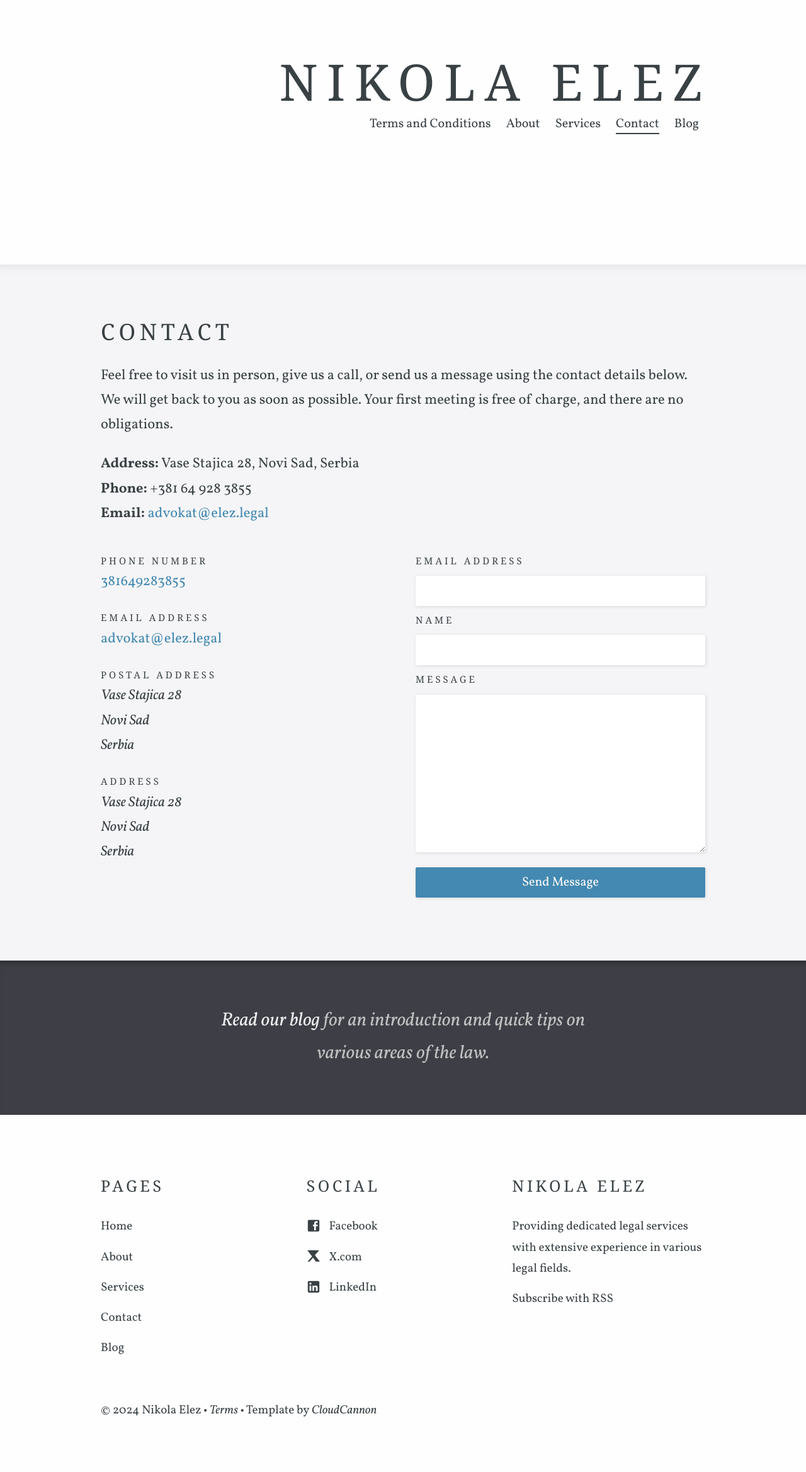
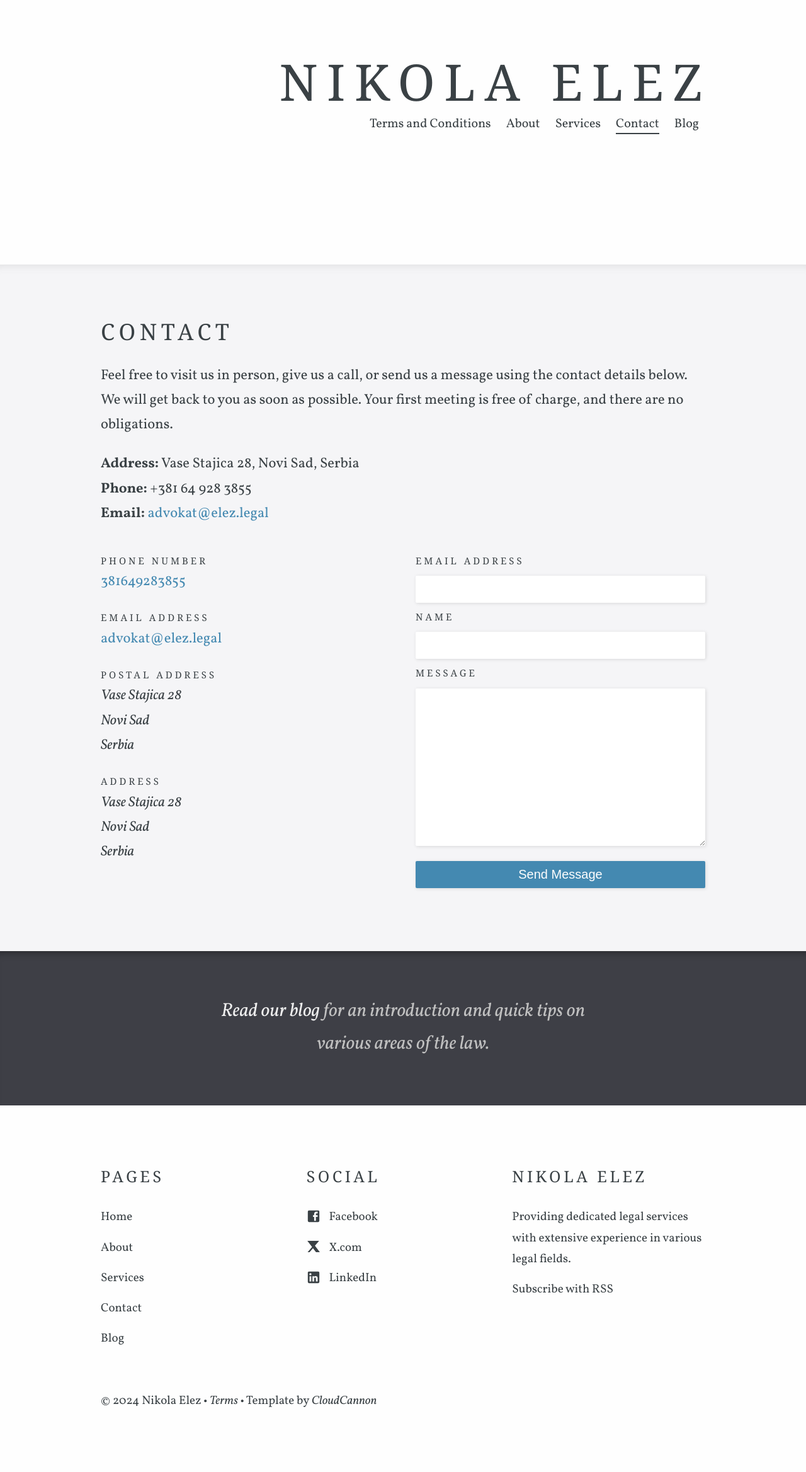
Before and after one commit to cryptonikki/cryptonikki.github.io, a Jekyll site: the page built from contact.html, in a window 1280 px wide. Shown: the whole page at 63% size. Built offline with Jekyll 4.4.1, drawn with Linux system fonts in a browser that asks for light colours; nearby versions of some CDN libraries; some web fonts are replaced.

Commit message:
improved _typography.scss

```diff
--- a/_sass/_typography.scss
+++ b/_sass/_typography.scss
@@ -1,3 +1,9 @@
+// Define color variables
+$primary-color: #3A4145;
+$link-color: #4489b1;
+$hover-color: #73a9c9;
+
+// Typography Styles
 html {
     font-size: 9px;
     -webkit-tap-highlight-color: transparent;
@@ -10,13 +16,8 @@
 body {
     line-height: 1.75;
     font-size: 2em;
-}
-
-body,
-input,
-textarea {
     font-family: 'Vollkorn', Georgia, serif;
-	color: #3A4145;
+    color: $primary-color;
     text-rendering: geometricPrecision;
 }
 
@@ -78,12 +79,13 @@
     font-size: 2rem;
 }
 
+// Link Styles
 a {
-	color: #4489b1;
+    color: $link-color;
     transition: color 0.2s ease;
     text-decoration: none;
 
     &:hover {
-		color: #73a9c9;
+        color: $hover-color;
     }
 }
```
Lines whose indentation alone changed are shown as unchanged.
